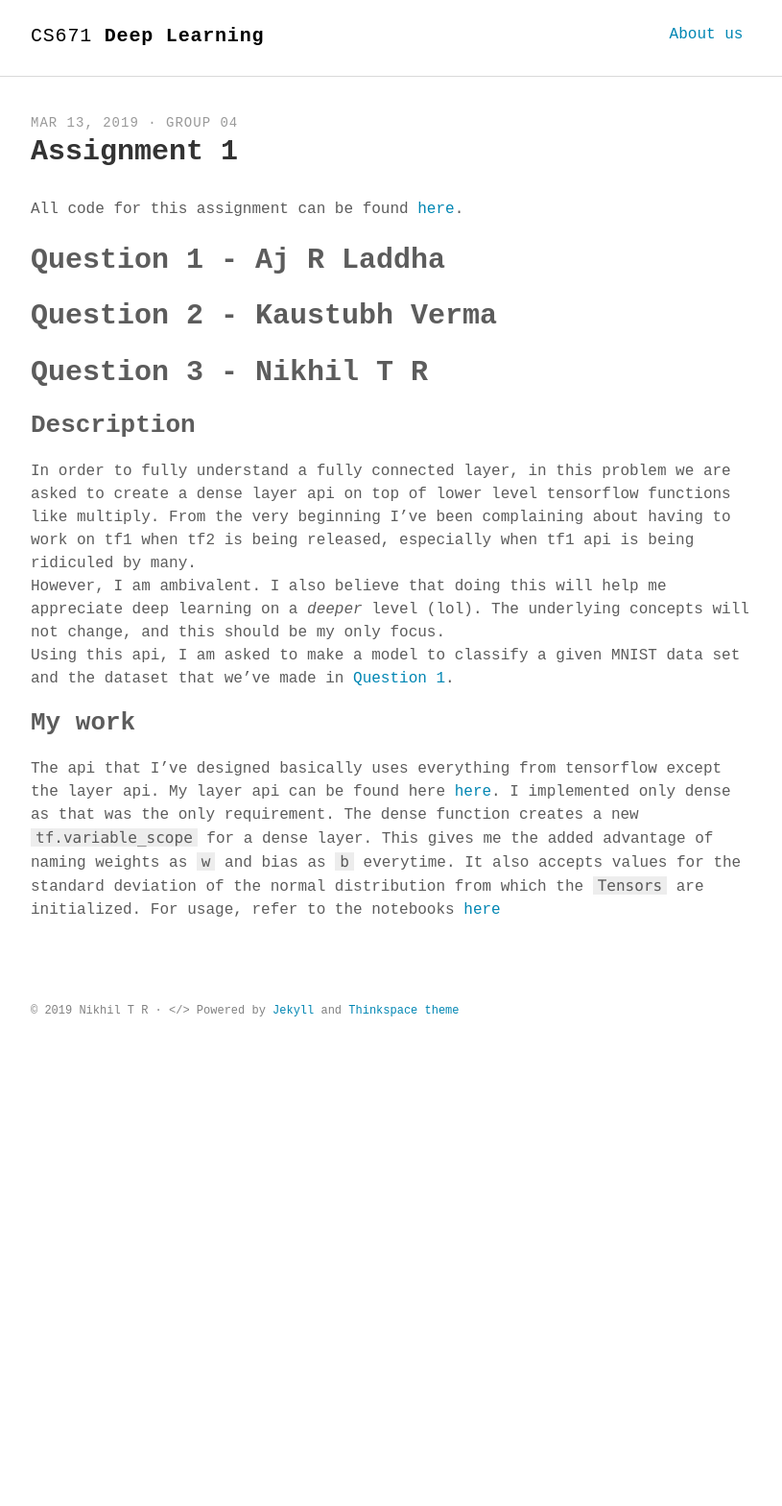
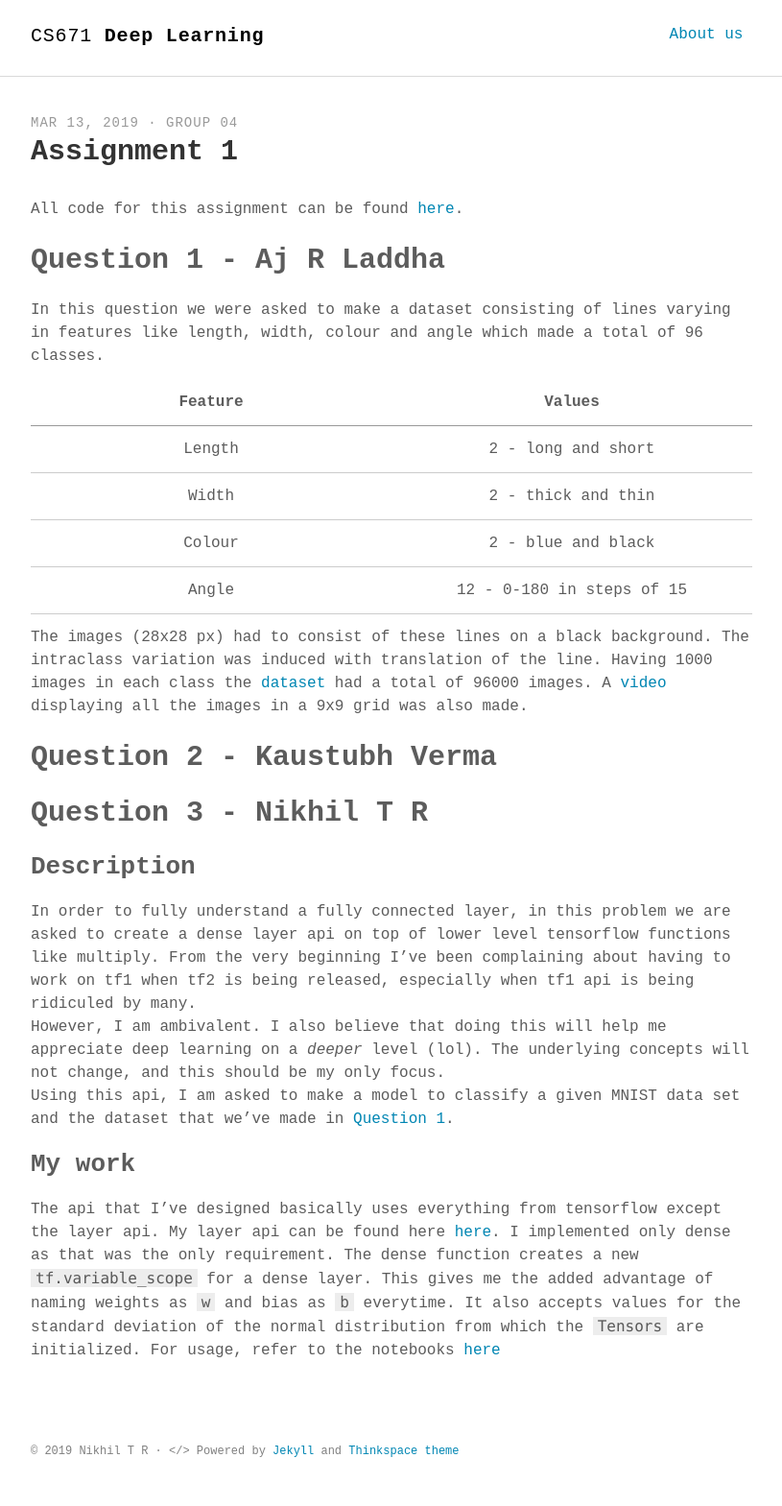
Before and after one commit to Kaustubh1Verma/CS671_Deep-Learning_2019, a Jekyll site: the page built from _posts/2019-03-13-Assignment-1.md, in a window 1280 px wide. Shown: the whole page at 96% size, without its empty margins (232-1047 px from the left). Built offline with Jekyll 4.4.1, drawn with Linux system fonts in a browser that asks for light colours; some web fonts are replaced; before the commit the page ends 1110 px from its top, so only the background shows below that.

Commit message:
Add details os question 1

```diff
--- a/_posts/2019-03-13-Assignment-1.md
+++ b/_posts/2019-03-13-Assignment-1.md
@@ -8,7 +8,19 @@ author	: "Group 04"
 All code for this assignment can be found [here](https://github.com/42niks/CS671-Deep-Learning-2019/tree/master/Assignments/Assignment_1).
 
 # Question 1 - Aj R Laddha
+In this question we were asked to make a dataset consisting of lines varying in features like length, width, colour and angle which made a total of 96 classes.
+
+| Feature | Values |
+|:---:|:---:|
+| Length | 2 - long and short |
+| Width | 2 - thick and thin |
+| Colour | 2 - blue and black |
+| Angle | 12 - 0-180 in steps of 15 |
+
+The images (28x28 px) had to consist of these lines on a black background. The intraclass variation was induced with translation of the line. Having 1000 images in each class the [dataset](https://github.com/42niks/CS671-Deep-Learning-2019/blob/master/Assignments/Assignment_1/Q1/outfile.npz) had a total of 96000 images. A [video](https://github.com/42niks/CS671-Deep-Learning-2019/blob/master/Assignments/Assignment_1/Q1/assign1.mp4) displaying all the images in a 9x9 grid was also made.
+
 # Question 2 - Kaustubh Verma
+
 # Question 3 - Nikhil T R
 ## Description
 In order to fully understand a fully connected layer, in this problem we are asked to create a dense layer api on top of lower level tensorflow functions like multiply. From the very beginning I've been complaining about having to work on tf1 when tf2 is being released, especially when tf1 api is being ridiculed by many.<br>However, I am ambivalent. I also believe that doing this will help me appreciate deep learning on a _deeper_ level (lol). The underlying concepts will not change, and this should be my only focus.<br>
```
